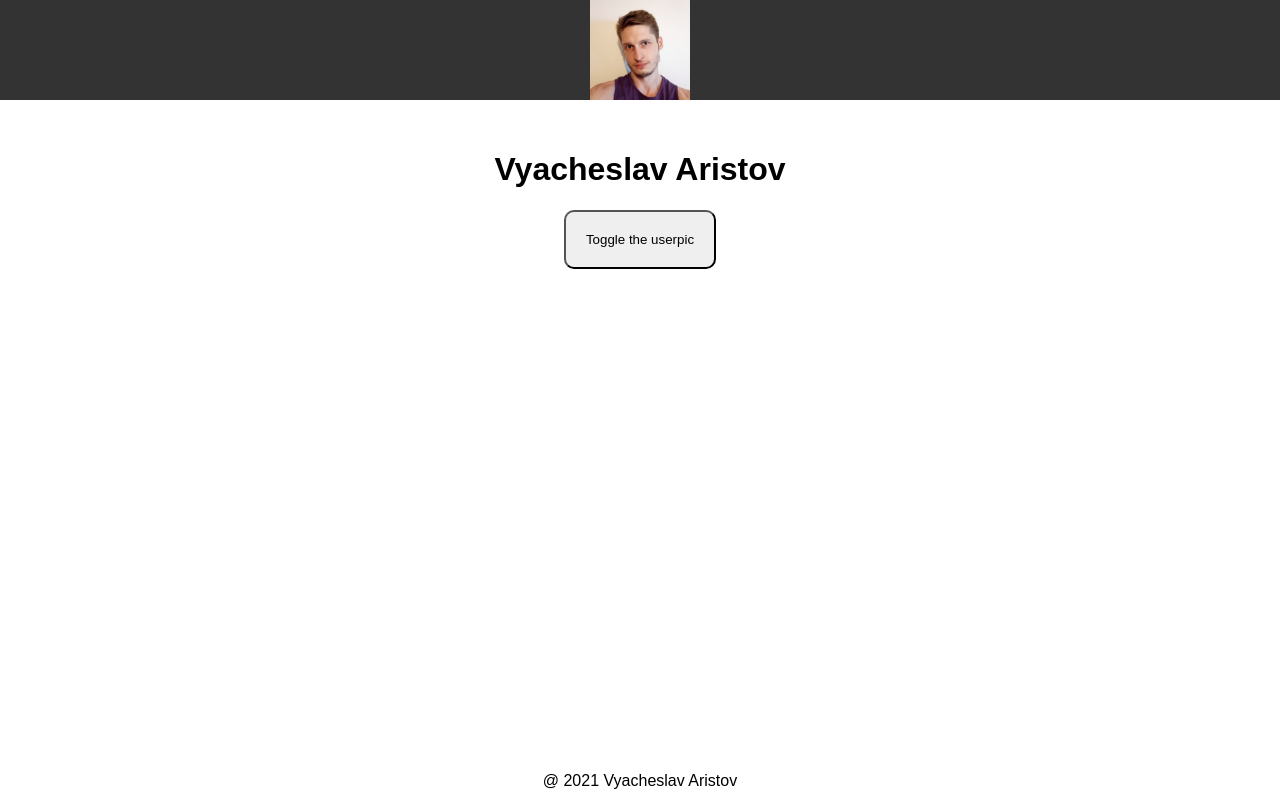
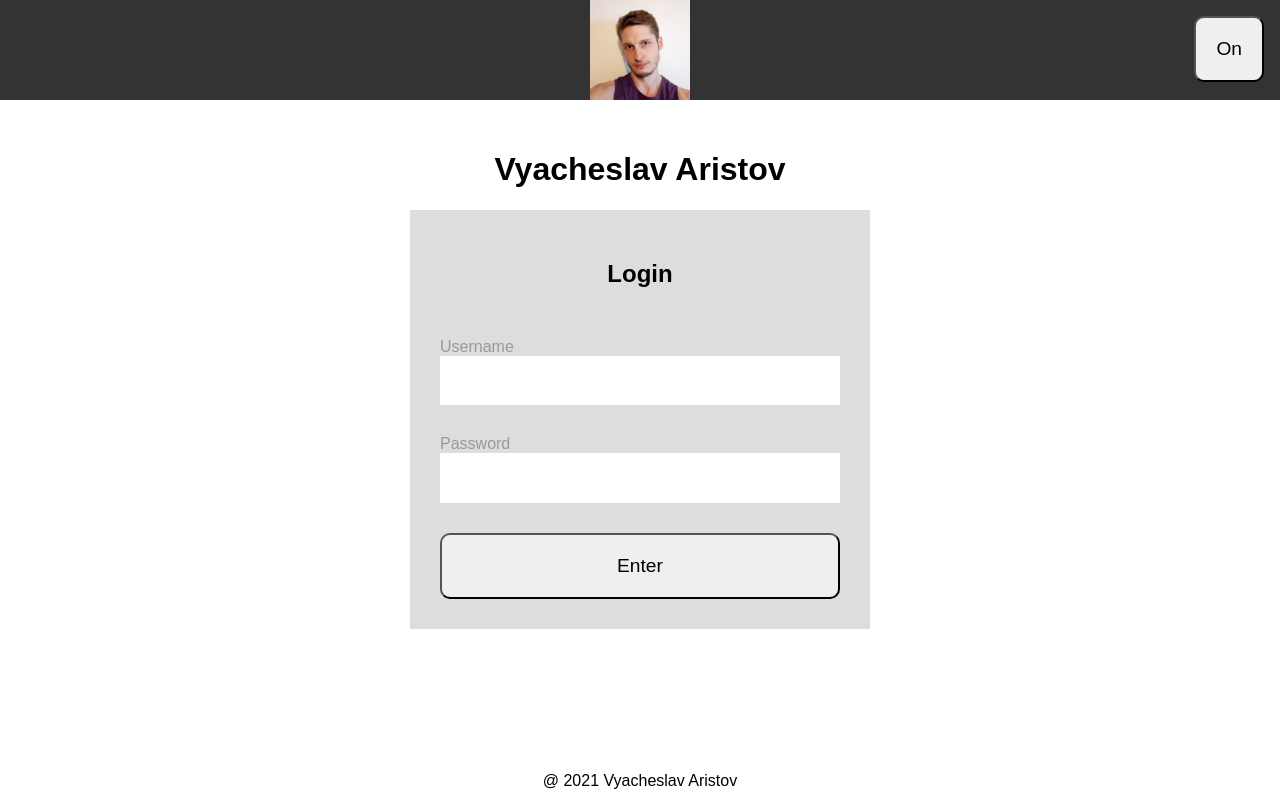
Before and after one commit to aristov/reactmodule, a website built with webpack: page docs/index.html in a window 1280 px wide. Built offline with nearby package versions, Linux system fonts and the light colour scheme.

Commit message:
Editing examples

```diff
--- a/docs/index.css
+++ b/docs/index.css
@@ -13,8 +13,8 @@ body
 }
 header
 {
-  /*padding: 30px;*/
   background-color: #333;
+  position: relative;
 }
 main
 {
@@ -31,10 +31,43 @@ img
 }
 button
 {
+  font-size: 1.2rem;
   padding: 20px;
   border-radius: 10px;
+}
+form
+{
+  display: grid;
+  max-width: 400px;
+  margin: 20px auto;
+  padding: 30px;
+  grid-row-gap: 30px;
+  background-color: #ddd;
+}
+label
+{
+  text-align: left;
+  color: #999;
+}
+input
+{
+  display: block;
+  width: 100%;
+  box-sizing: border-box;
+  max-width: none;
+  border: none;
+  font-size: 2rem;
+  padding: .2em;
+  text-align: center;
 }
 .Wrapper
 {
   line-height: 0;
 }
+.ToggleButton
+{
+  position: absolute;
+  top: 0;
+  right: 0;
+  margin: 1rem;
+}
--- a/docs/test2.js
+++ b/docs/test2.js
@@ -1,5 +1,6 @@
 import {
-  HtmlImg, HtmlBody, HtmlHeader, HtmlMain, HtmlFooter, HtmlH1, HtmlButton, HtmlDiv,
+  HtmlImg, HtmlBody, HtmlHeader, HtmlMain, HtmlFooter, HtmlH1, HtmlButton, HtmlDiv, HtmlForm,
+  HtmlInput, HtmlLabel, HtmlH2,
 } from '../lib'
 import './index.css'
 
@@ -12,18 +13,33 @@ class SiteBody extends HtmlBody
 
   render() {
     return [
-      new HtmlHeader(new Wrapper(new HtmlImg({
-        src : this.state.crazy? 'crazy7.jpg' : 'aristov.jpg',
-        alt : 'UserPic',
-      }))),
+      new HtmlHeader([
+        new Wrapper(new HtmlImg({
+          src : this.state.crazy? 'crazy7.jpg' : 'aristov.jpg',
+          alt : 'UserPic',
+        })),
+        new ToggleButton({
+          onclick : () => this.setState({ crazy : !this.state.crazy }),
+          children : this.state.crazy? 'Off' : 'On',
+        }),
+      ]),
       new HtmlMain([
         new HtmlH1('Vyacheslav Aristov'),
-        new HtmlButton({
-          onclick : () => this.setState({ crazy : !this.state.crazy }),
-          children : 'Toggle the userpic',
-        }),
+        new AuthForm,
       ]),
       new HtmlFooter(['@ ', (new Date).getFullYear(), ' Vyacheslav Aristov']),
+    ]
+  }
+}
+
+class AuthForm extends HtmlForm
+{
+  render() {
+    return [
+      new HtmlH2('Login'),
+      new HtmlLabel(['Username', new HtmlInput]),
+      new HtmlLabel(['Password', new HtmlInput({ type : 'password' })]),
+      new HtmlButton('Enter'),
     ]
   }
 }
@@ -36,4 +52,8 @@ class Wrapper extends Div
 {
 }
 
+class ToggleButton extends HtmlButton
+{
+}
+
 export default () => new SiteBody({ node : document.body })
```
Also changed, not shown: lib/index.js (+16 -0 lines).
